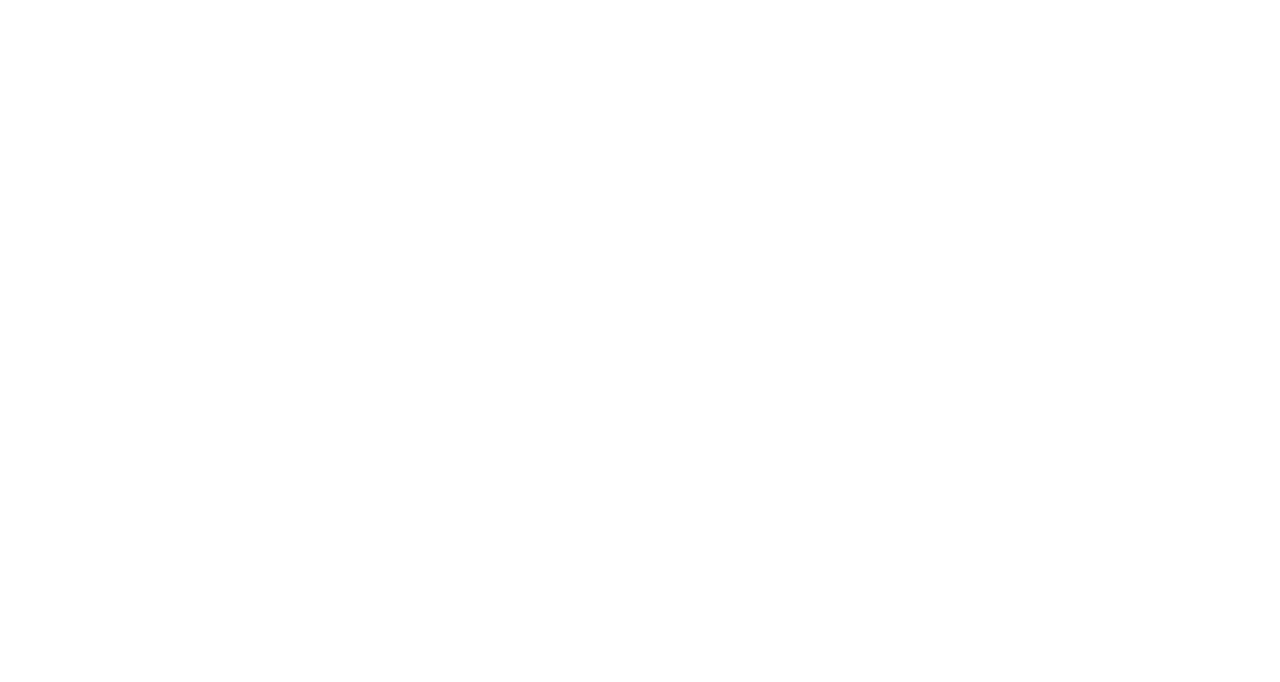
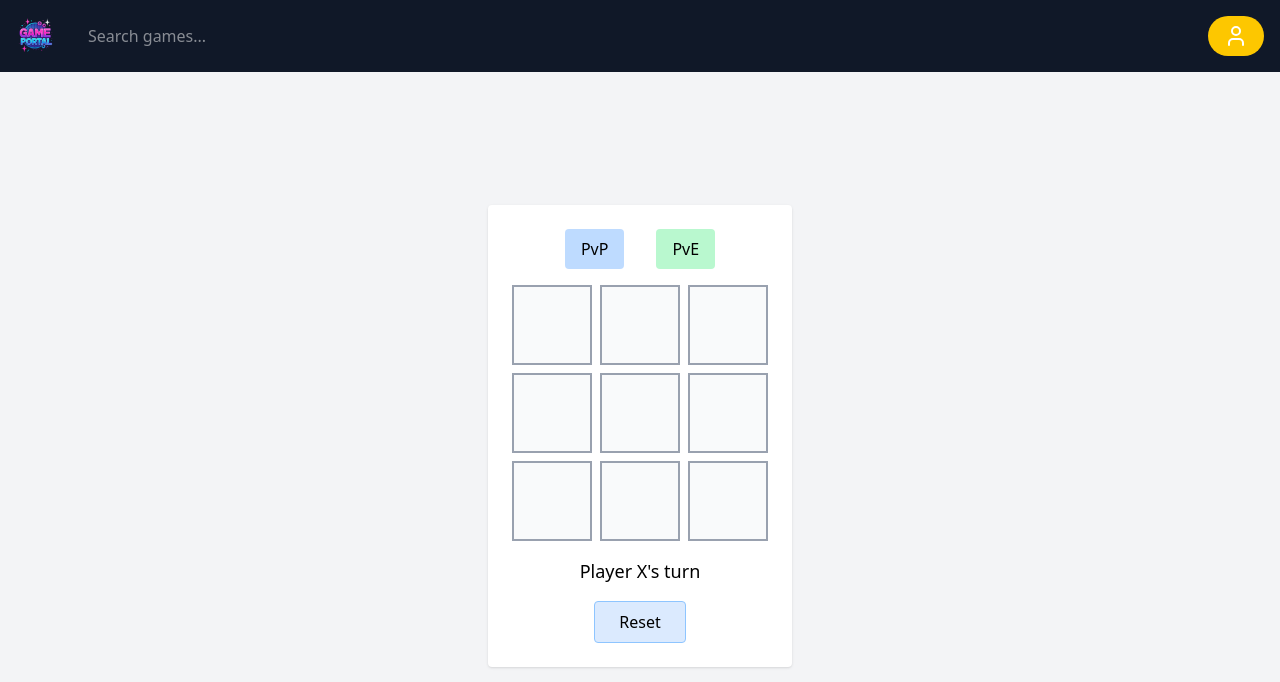
Before and after one commit to OliOSZ/GamePortal, a React (Vite) app in the folder client/: page /TicTacToe in a window 1280 px wide. Before the commit this address had no page. Shown: the top 682 px of the page. Built offline with nearby package versions, Linux system fonts and the light colour scheme.

Commit message:
Made TicTacToe game

```diff
--- a/client/src/App.tsx
+++ b/client/src/App.tsx
@@ -3,6 +3,7 @@ import Home from "./pages/Home";
 import Login from "./components/LoginForm";
 import ForgotPassword from "./components/forgotPassword";
 import Signup from "./components/SignupForm";
+import TicTacToe from "./pages/games/TicTacToe";
 
 function App() {
   return (
@@ -12,6 +13,7 @@ function App() {
         <Route path="/login" element={<Login />} />
         <Route path="/signup" element={<Signup />} />
         <Route path="/forgotPassword" element={<ForgotPassword />} />
+        <Route path="/TicTacToe" element={<TicTacToe />} />
       </Routes>
     </Router>
   );
--- /dev/null
+++ b/client/src/pages/games/TicTacToe.tsx
@@ -0,0 +1,97 @@
+import { useState } from "react";
+import NavBar from "../../components/NavBar";
+
+const winConditions = [
+  [0, 1, 2],
+  [3, 4, 5],
+  [6, 7, 8],
+  [0, 3, 6],
+  [1, 4, 7],
+  [2, 5, 8],
+  [0, 4, 8],
+  [2, 4, 6],
+];
+
+export default function TicTacToe() {
+  const [board, setBoard] = useState(Array(9).fill(""));
+  const [currentPlayer, setCurrentPlayer] = useState("X");
+  const [status, setStatus] = useState("Player X's turn");
+  const [gameActive, setGameActive] = useState(true);
+
+  const checkWinner = (brd = board, player = currentPlayer) =>
+    winConditions.some(condition =>
+      condition.every(index => brd[index] === player)
+    );
+
+  const handleCellClick = (index: number) => {
+    if (board[index] !== "" || !gameActive) return;
+
+    const newBoard = [...board];
+    newBoard[index] = currentPlayer;
+
+    if (checkWinner(newBoard, currentPlayer)) {
+      setBoard(newBoard);
+      setStatus(`Player ${currentPlayer} wins!`);
+      setGameActive(false);
+    } else if (newBoard.every(cell => cell !== "")) {
+      setBoard(newBoard);
+      setStatus("It's a draw ^_^");
+      setGameActive(false);
+    } else {
+      const nextPlayer = currentPlayer === "X" ? "O" : "X";
+      setBoard(newBoard);
+      setCurrentPlayer(nextPlayer);
+      setStatus(`Player ${nextPlayer}, your turn.`);
+    }
+  };
+
+  const resetGame = () => {
+    setBoard(Array(9).fill(""));
+    setCurrentPlayer("X");
+    setStatus("Player X's turn");
+    setGameActive(true);
+  };
+
+  return (
+    <div className="min-h-screen bg-gray-100 flex flex-col">
+      <NavBar />
+      <div className="flex flex-1 items-center justify-center">
+        <div className="inline-block p-6 bg-white rounded shadow text-center">
+          <div className="mb-4 flex justify-center gap-8">
+            <button
+              className="px-4 py-2 bg-blue-200 rounded hover:bg-blue-300 transition"
+              onClick={resetGame}
+            >
+              PvP
+            </button>
+            <button
+              className="px-4 py-2 bg-green-200 rounded hover:bg-green-300 transition"
+              onClick={resetGame}
+            >
+              PvE
+            </button>
+          </div>
+          <div className="grid grid-cols-3 gap-2 mb-4">
+            {board.map((cell, idx) => (
+              <button
+                key={idx}
+                className="w-20 h-20 bg-gray-50 border-2 border-gray-400 flex items-center justify-center text-3xl font-bold hover:bg-gray-200 transition"
+                onClick={() => handleCellClick(idx)}
+                disabled={cell !== "" || !gameActive}
+              >
+                {cell}
+              </button>
+            ))}
+          </div>
+          <div className="mb-4 text-lg font-medium">{status}</div>
+          <button
+            className="reset-button px-6 py-2 bg-blue-100 rounded border border-blue-300 hover:bg-blue-200 transition"
+            onClick={resetGame}
+          >
+            Reset
+          </button>
+        </div>
+      </div>
+    </div>
+  );
+}
```
